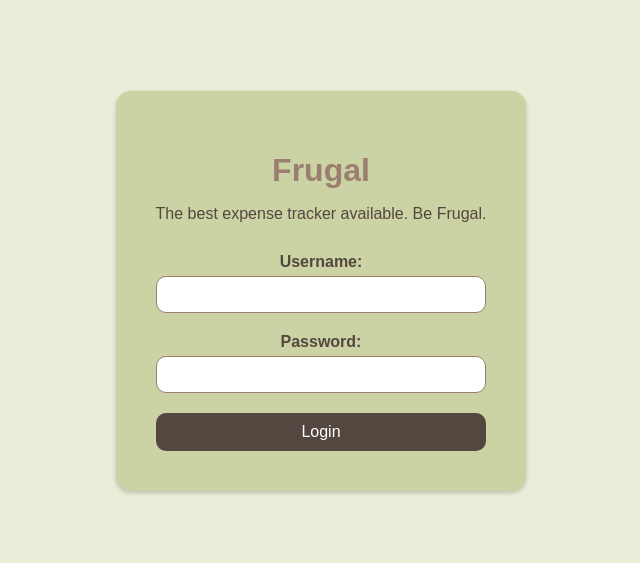
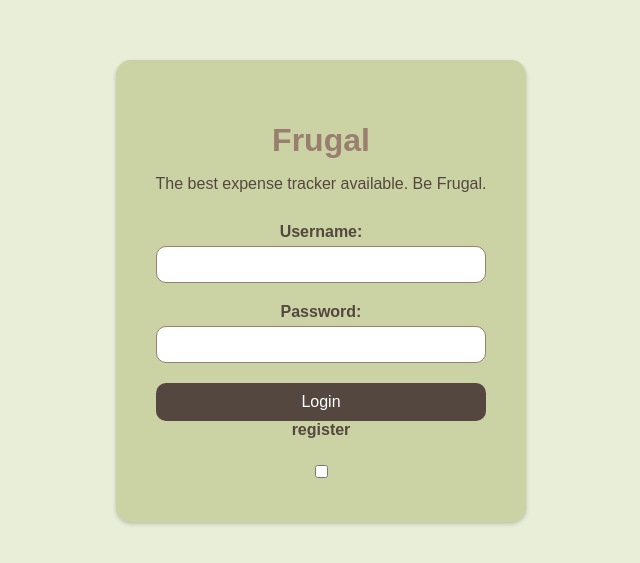
Before and after one commit to AlexDoehring/Frugal-Finance-App, a React (Create React App) app in the folder frontend/src/: page / in a window 1280 px wide. Shown: the part 149-712 px from the top of the page, without its empty margins (319-959 px from the left). Built offline with nearby package versions, Linux system fonts and the light colour scheme.

Commit message:
added register mode

```diff
--- a/frontend/src/src/App.js
+++ b/frontend/src/src/App.js
@@ -27,6 +27,7 @@ function App() {
     password: ''
   });
   const [isLoggedIn, setIsLoggedIn] = useState(false); // Track login status
+  const [registerMode, setRegisterMode] = useState(false);
 
   /**
    * handleInputChange
@@ -48,6 +49,18 @@ function App() {
    */
   const handleSubmit = async (e) => {
     e.preventDefault();
+
+    if (registerMode) {
+      const response = await axios.post(
+        'http://127.0.0.1:5000/register',
+        {
+          username: formData.username,
+          password: formData.password
+        },
+        { withCredentials: true } // Include credentials in the login request
+      );
+    }
+
     try {
       const response = await axios.post(
         'http://127.0.0.1:5000/login',
@@ -112,6 +125,10 @@ function App() {
             </div>
 
             <button type="submit" style={{ backgroundColor: '#54473F', color: 'white', padding: '10px 20px', border: 'none', borderRadius: '10px', cursor: 'pointer', fontSize: '16px' }}>Login</button>
+            <div>
+            <label for="register">register</label><br></br>
+            <input type="checkbox" id="register" onChange={() => setRegisterMode(!registerMode)}/>
+            </div>
           </form>
         </div>
       )}
```
